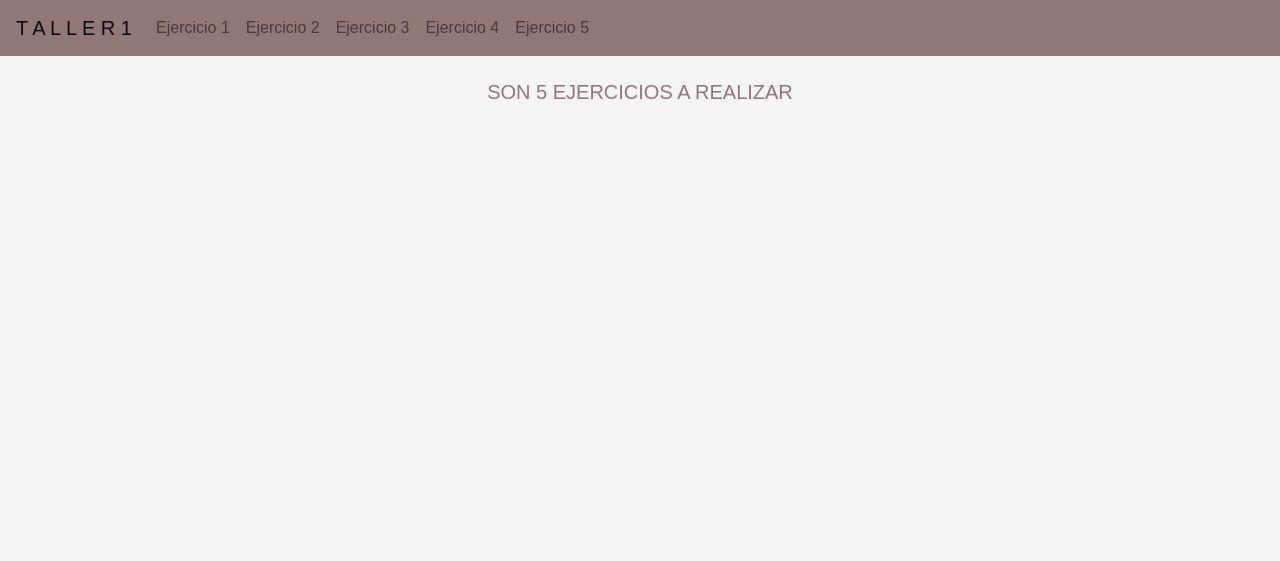
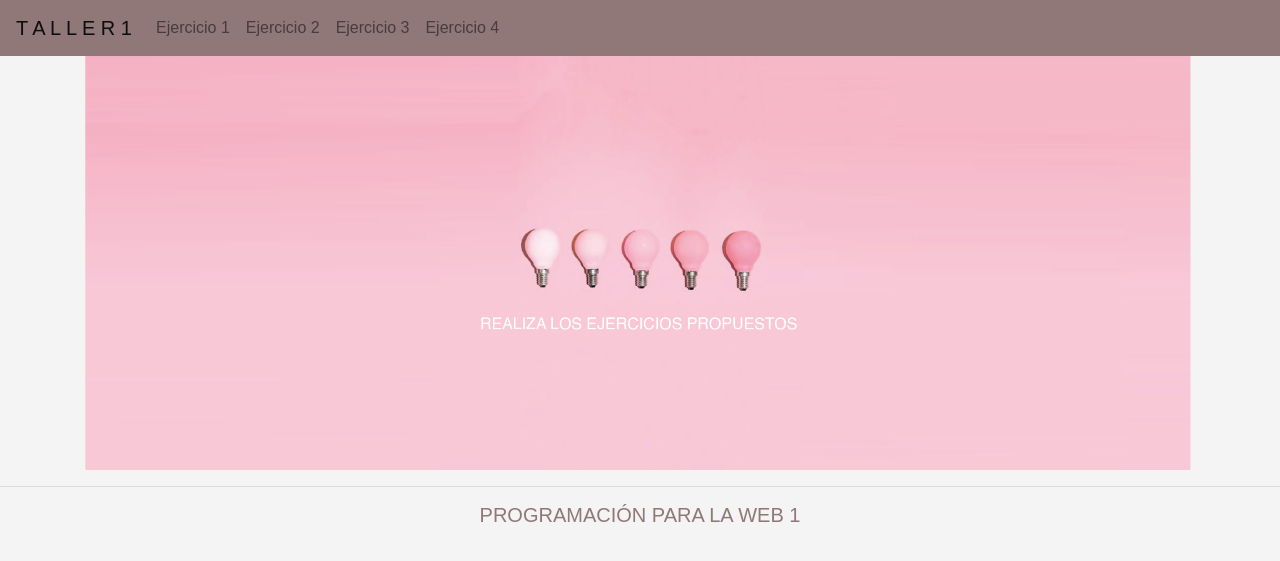
Before and after one commit to sarabetancur/Taller1--Programaci-n-Web, a PHP site: page / in a window 1280 px wide. Shown: the top 561 px of the page. Run offline with PHP 8.4, Linux system fonts and the light colour scheme.

Commit message:
Taller 1 completo

```diff
--- a/ejercicio1.php
+++ b/ejercicio1.php
@@ -31,9 +31,7 @@
       <li class="nav-item">
         <a class="nav-link" href="ejercicio4.php">Ejercicio 4</a>
       </li>
-      <li class="nav-item">
-        <a class="nav-link" href="#">Ejercicio 5</a>
-      </li>
+
     </ul>
   </div>
 </nav>
@@ -42,7 +40,7 @@
     <div class="row justify-content-center">
          <div class="col-4">
 
-         <h6 class="mt-4 text-center"> INGRESE LOS SIGUIENTES DATOS </h6>
+         <h6 class="mt-4 text-center"> INGRESE LOS SIGUIENTES DATOS PARA REALIZAR LA OPERACIÓN </h6>
 
 <form class= "mt-3" action="ejercicio1.php" method="POST">
   <div class="form-group">
--- a/ejercicio2.php
+++ b/ejercicio2.php
@@ -30,10 +30,7 @@
       </li>
       <li class="nav-item">
         <a class="nav-link" href="ejercicio4.php">Ejercicio 4</a>
-      </li>
-      <li class="nav-item">
-        <a class="nav-link" href="#">Ejercicio 5</a>
-      </li>
+        </li>
     </ul>
   </div>
 </nav>
--- a/ejercicio3.php
+++ b/ejercicio3.php
@@ -30,10 +30,7 @@
       </li>
       <li class="nav-item">
         <a class="nav-link" href="ejercicio4.php">Ejercicio 4</a>
-      </li>
-      <li class="nav-item">
-        <a class="nav-link" href="#">Ejercicio 5</a>
-      </li>
+        </li>
     </ul>
   </div>
 </nav>
--- a/ejercicio4.php
+++ b/ejercicio4.php
@@ -30,10 +30,7 @@
       </li>
       <li class="nav-item">
         <a class="nav-link" href="ejercicio4.php">Ejercicio 4</a>
-      </li>
-      <li class="nav-item">
-        <a class="nav-link" href="#">Ejercicio 5</a>
-      </li>
+        </li>
     </ul>
   </div>
 </nav>
--- a/index.php
+++ b/index.php
@@ -31,15 +31,22 @@
       <li class="nav-item">
         <a class="nav-link" href="ejercicio4.php">Ejercicio 4</a>
       </li>
-      <li class="nav-item">
-        <a class="nav-link" href="#">Ejercicio 5</a>
-      </li>
+
     </ul>
   </div>
 </nav>
 
-<h6 class="mt-4 text-center">SON 5 EJERCICIOS A REALIZAR </h6>
+<div class="container">
+  <div class="row">
+    <div class="col-m-0 col-md-6. col-lg-6 justify-content-center align-items-center">
+         <img src="img/2-02.png" class="img-responsive" style= "width:205%">
+     </div>
+  </div>
+ </div>
 
+ <hr>
+
+ <h6 class="text-center"> PROGRAMACIÓN PARA LA WEB 1 <h6>
 
 
 </body>
```
Also changed, not shown: Img/2-02.png (added).
